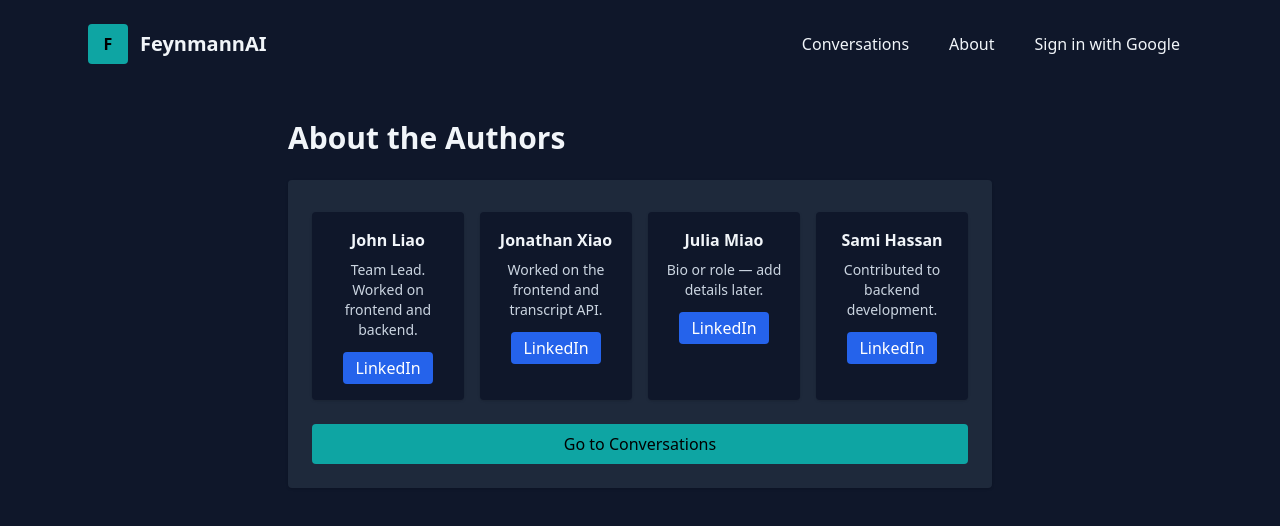
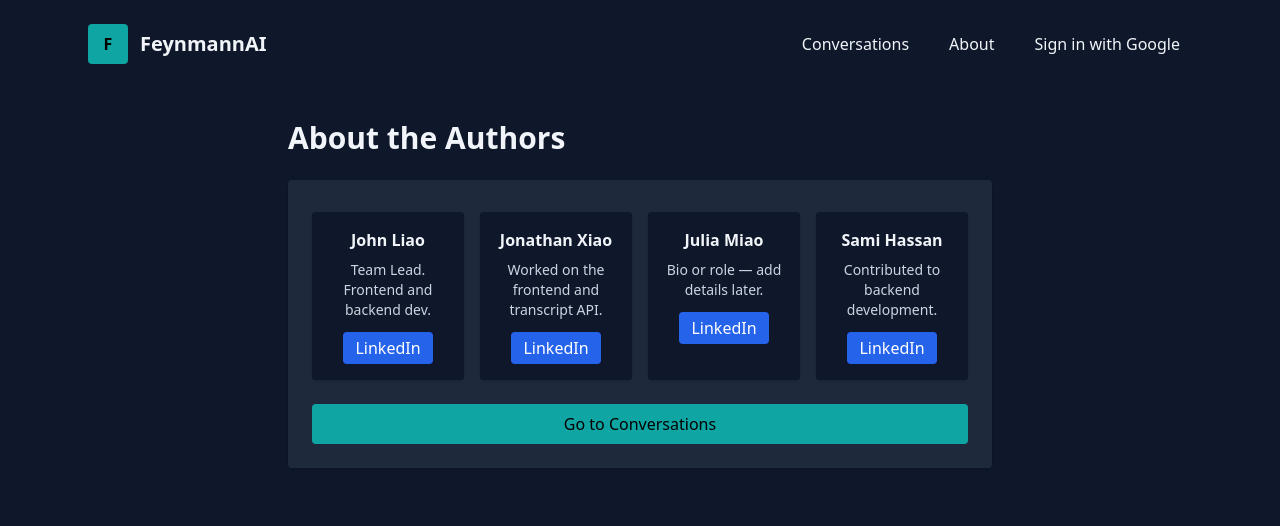
Before and after one commit to johnliaogithub/FeynmannAI, a Next.js app in the folder frontend/: page /welcome in a window 1280 px wide. Shown: the top 526 px of the page. Built offline with nearby package versions, Linux system fonts and the light colour scheme; no server answers.

Commit message:
updated welcome.jsx

```diff
--- a/frontend/pages/welcome.jsx
+++ b/frontend/pages/welcome.jsx
@@ -29,7 +29,7 @@ export default function Welcome() {
           <div className="mt-2 grid grid-cols-1 sm:grid-cols-2 lg:grid-cols-4 gap-4">
             <div className="p-4 bg-white dark:bg-slate-900 rounded shadow flex flex-col items-center text-center">
               <h3 className="font-semibold">John Liao</h3>
-              <p className="text-sm text-slate-600 dark:text-slate-300 mt-2">Team Lead. Worked on frontend and backend. </p>
+              <p className="text-sm text-slate-600 dark:text-slate-300 mt-2">Team Lead. Frontend and backend dev. </p>
               <div className="mt-3">
                 <a
                   href="https://www.linkedin.com/in/john-liao-1b8452317/"
```
